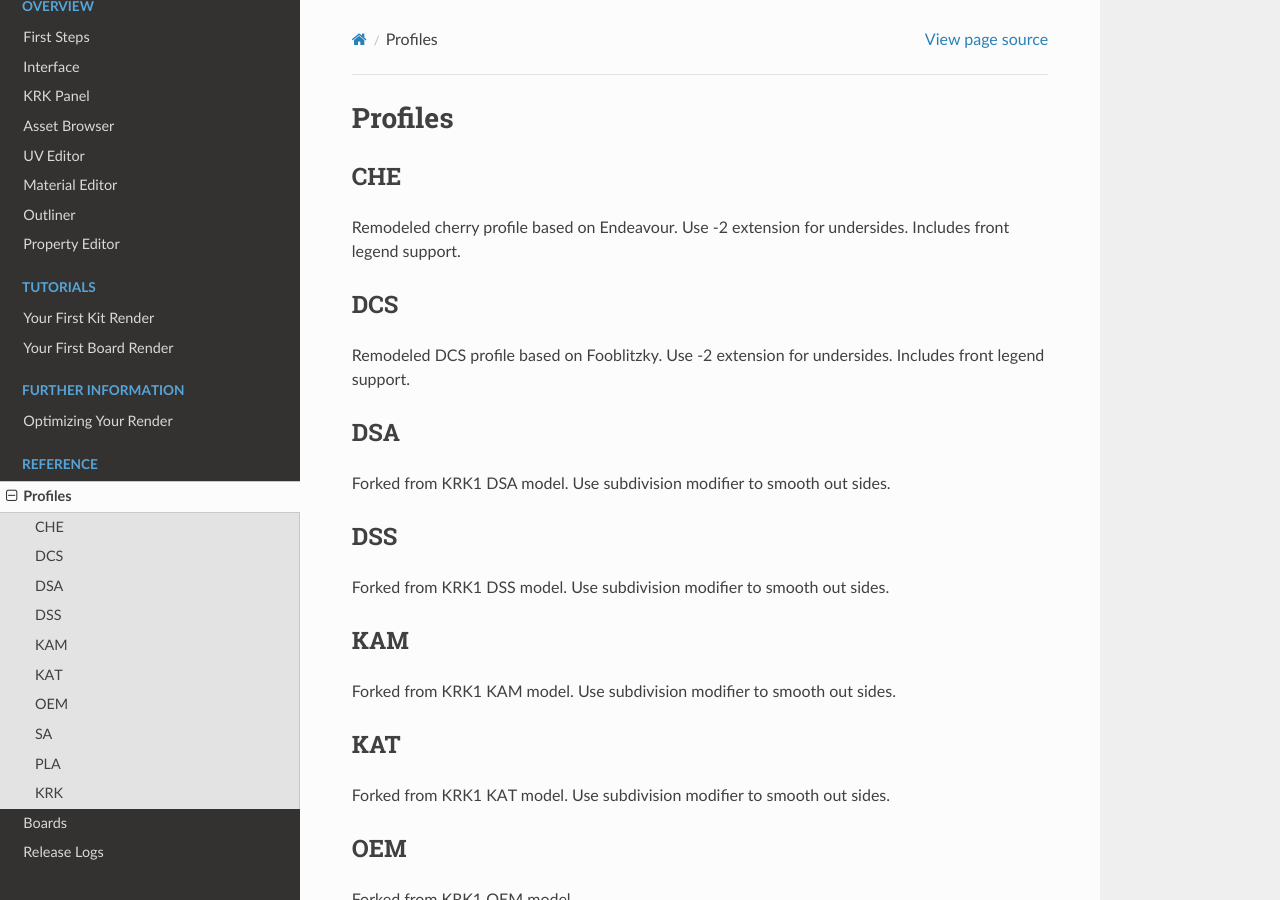
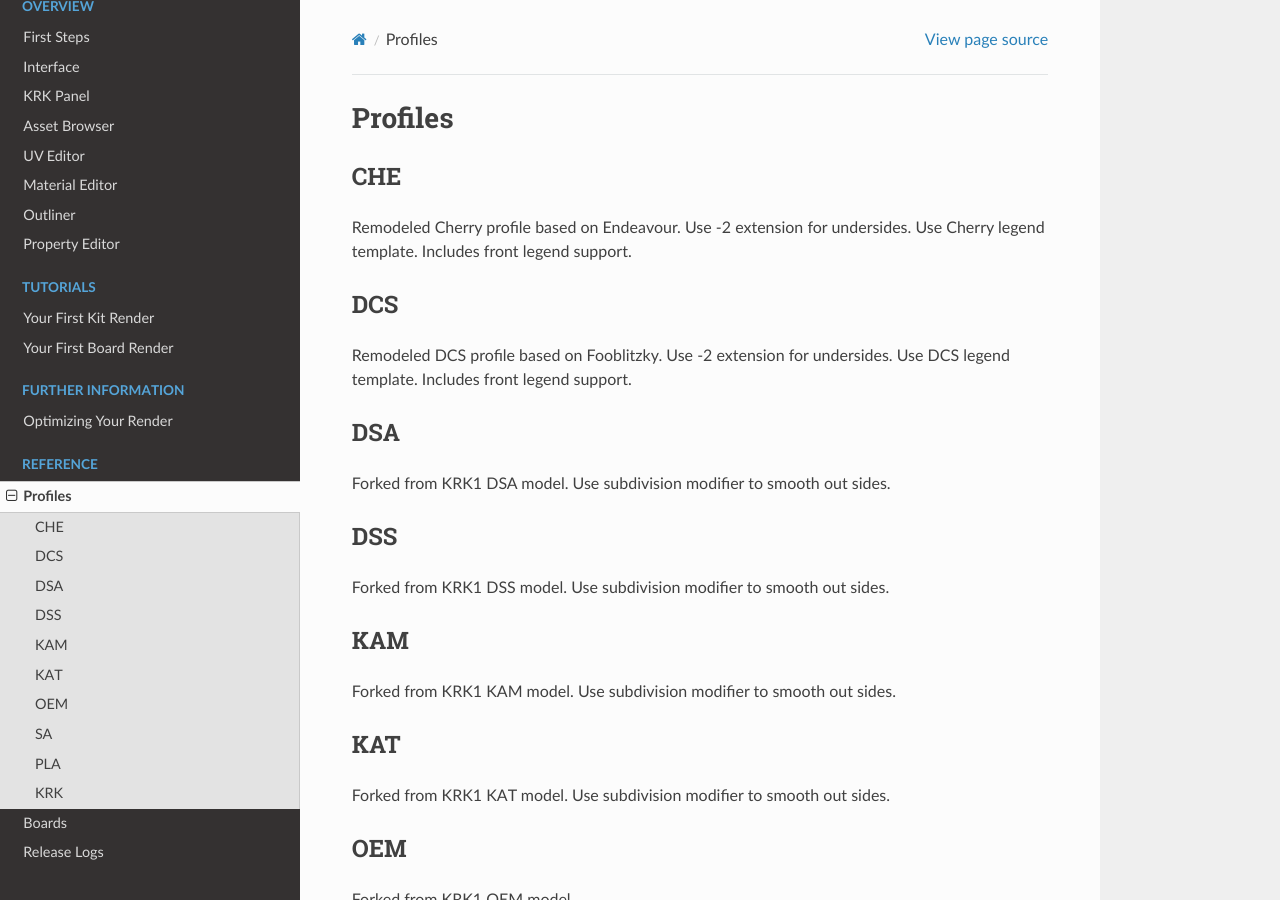
Before and after one commit to imperfectlink/KeyboardRenderKit, a Sphinx documentation site: the page built from docs/source/profiles.rst, in a window 1280 px wide and 900 px high. Built offline with Sphinx 7.4.7 and the Read the Docs theme 2.0.0, drawn with Linux system fonts in a browser that asks for light colours.

Commit message:
Update profiles.rst

```diff
--- a/docs/source/profiles.rst
+++ b/docs/source/profiles.rst
@@ -2,11 +2,11 @@ Profiles
 ====
 CHE
 ~~~~
-Remodeled cherry profile based on Endeavour. Use -2 extension for undersides. Includes front legend support.
+Remodeled Cherry profile based on Endeavour. Use -2 extension for undersides. Use Cherry legend template. Includes front legend support.
 
 DCS
 ~~~~
-Remodeled DCS profile based on Fooblitzky. Use -2 extension for undersides. Includes front legend support.
+Remodeled DCS profile based on Fooblitzky. Use -2 extension for undersides. Use DCS legend template. Includes front legend support.
 
 DSA
 ~~~~
```
